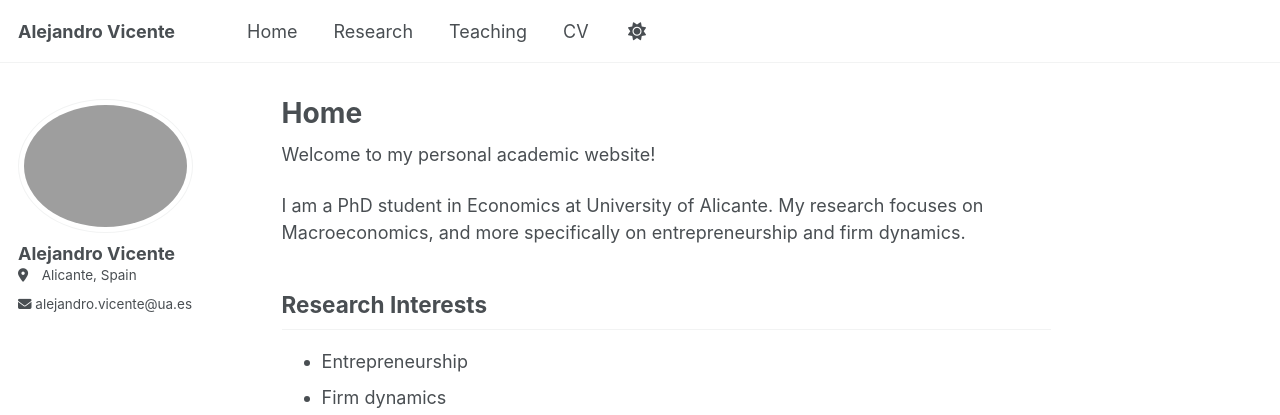
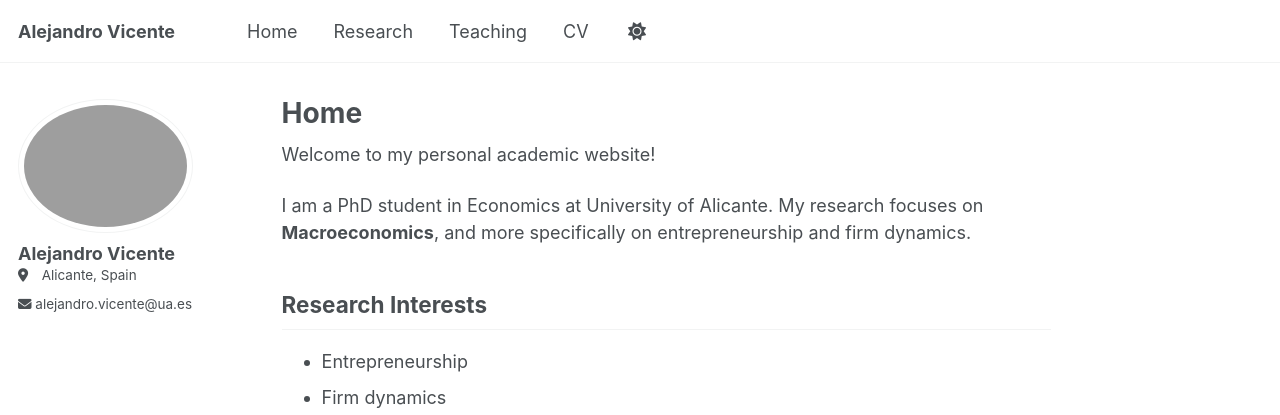
Before and after one commit to alexvifer/alexvifer.github.io, a Jekyll site: the page built from _pages/about.md, in a window 1280 px wide and 1028 px high. Shown: the top 415 px of the window. Built offline with Jekyll 4.4.1, drawn with Linux system fonts in a browser that asks for light colours; a script that is not in the unit is left out.

```diff
--- a/_pages/about.md
+++ b/_pages/about.md
@@ -10,7 +10,7 @@ redirect_from:
 
 Welcome to my personal academic website!
 
-I am a PhD student in Economics at University of Alicante. My research focuses on Macroeconomics, and more specifically on entrepreneurship and firm dynamics.
+I am a PhD student in Economics at University of Alicante. My research focuses on **Macroeconomics**, and more specifically on entrepreneurship and firm dynamics.
 
 ## Research Interests
 - Entrepreneurship
```
